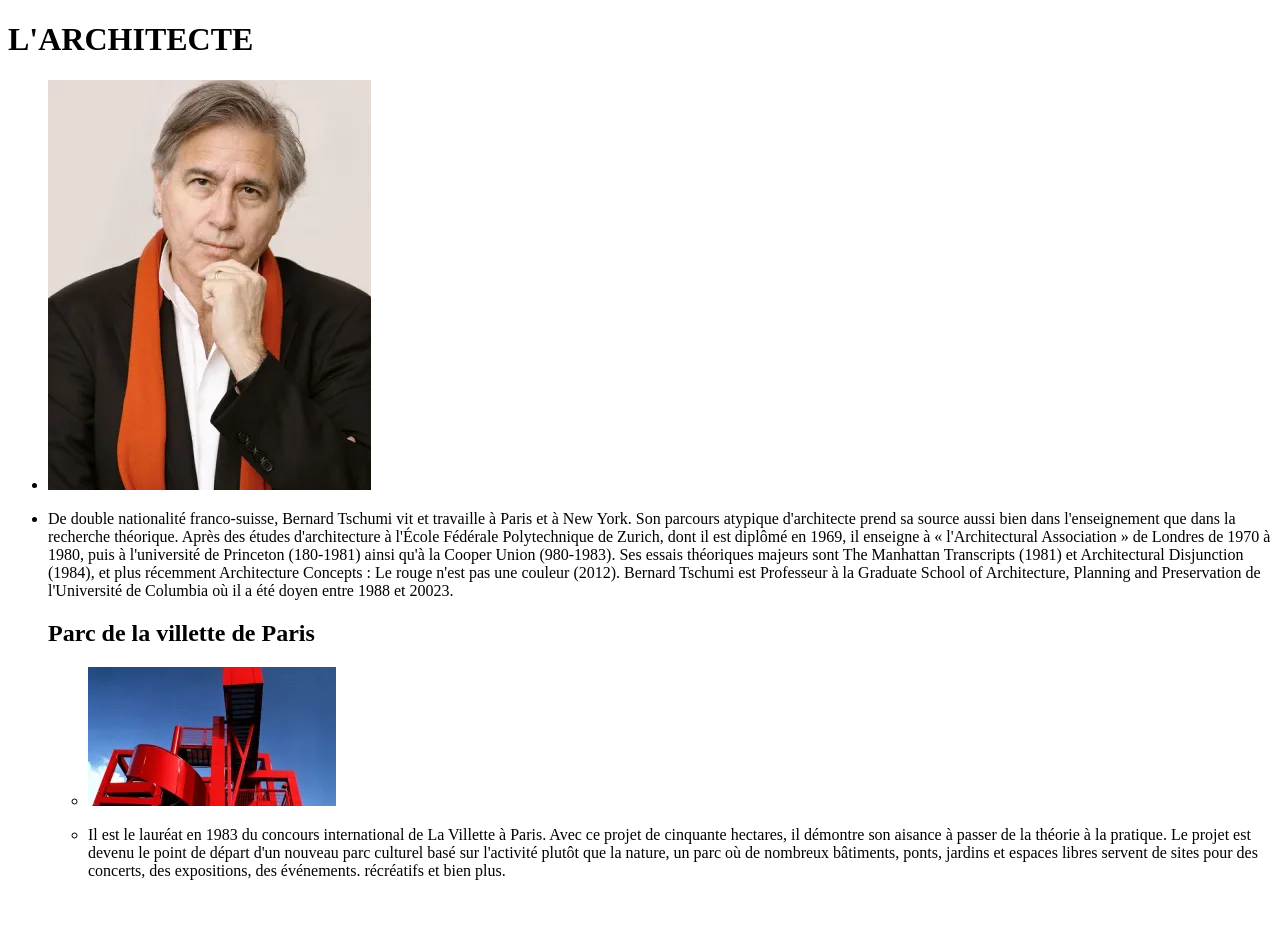
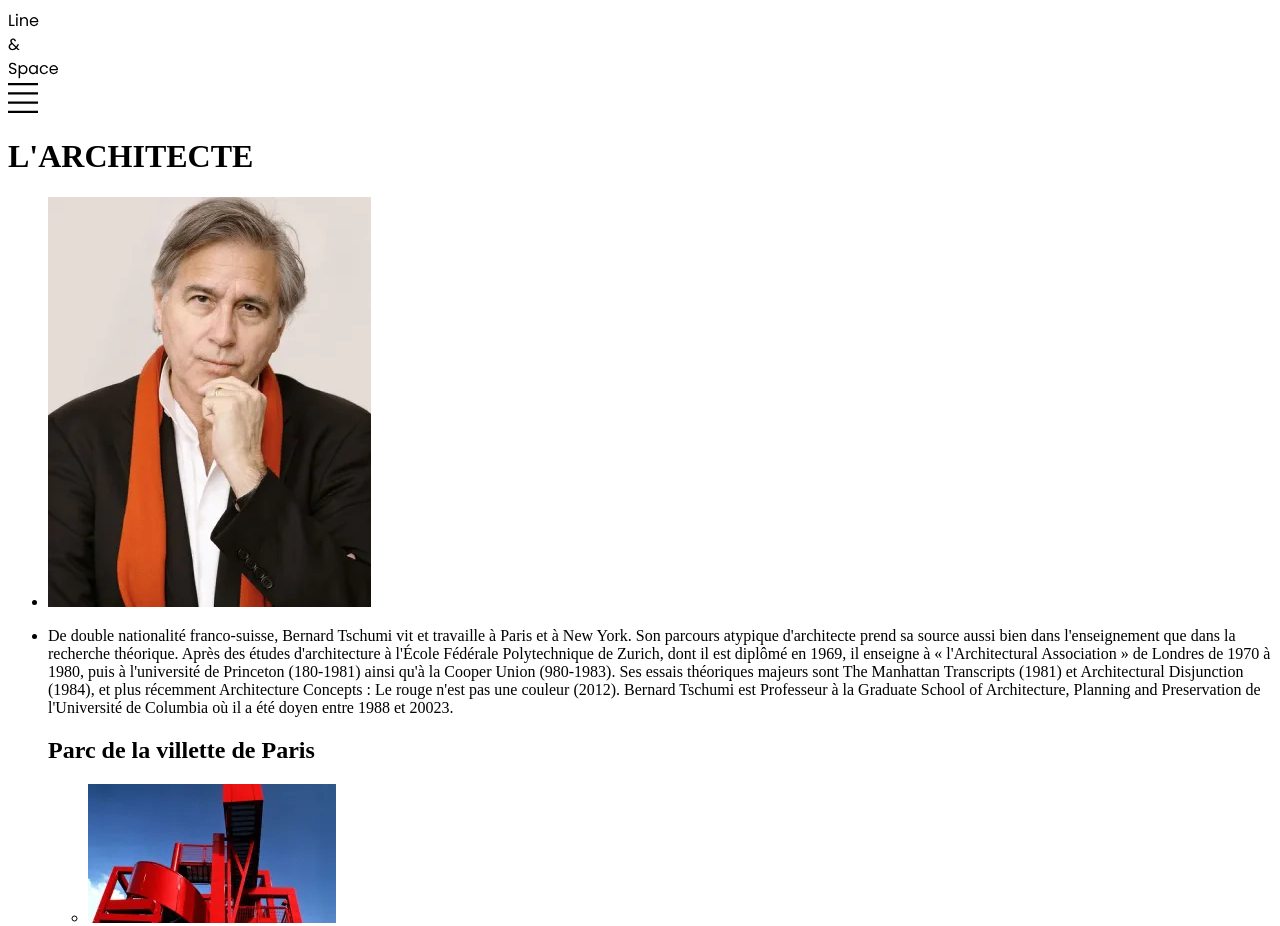
Before and after one commit to MMI-SAE-105/2023-sae-105-orly-chanella, a plain HTML site: page Architecte.html in a window 1280 px wide. Shown: the top 926 px of the page. Before the commit the page ends 896 px from the top, so only its background shows below. Drawn offline with Linux system fonts and the light colour scheme.

Commit message:
ajout du header dans tous les pages

```diff
--- a/Architecte.html
+++ b/Architecte.html
@@ -6,6 +6,16 @@
     <title>Architecte</title>
 </head>
 <body>
+    <header>
+        <div class="logo">
+            <img src="public/icones/logo.svg" alt="logo line & space">
+        </div>
+        <div class="menu-icon">
+            <a href="menu.html" class="menu-button">
+            <img src="public/icones/Vector.svg" alt="icone menu">
+            </a>
+        </div>
+        </header>
     <h1> L'ARCHITECTE</h1>
    <ul>
     <li>
--- a/src/css/components/accueil.css
+++ b/src/css/components/accueil.css
@@ -1,9 +1,3 @@
-body {
-    margin: 0;
-    padding: 0;
-    font-family: Arial, sans-serif;
-}
-
 header {
     background-color: #ffffff;
     padding: 10px;
@@ -12,28 +6,16 @@ header {
     align-items: center;
 }
 
-nav img {
-    max-width: 50px;
+.logo img {
+    max-width: 50px; /* Ajustez la taille du logo selon vos besoins */
     height: auto;
 }
 
-figcaption {
-    position: absolute;
-    top: 50%;
-    left: 50%;
-    transform: translate(-50%, -50%);
-    text-align: center;
-    color: white;
-    font-size: 24px;
+.menu-icon img {
+    max-width: 30px; /* Ajustez la taille de l'icône du menu selon vos besoins */
+    height: auto;
 }
 
-/* Styles spécifiques à la page d'accueil */
-h1 {
-    color: #333;
+.menu-icon {
+    text-decoration: none; /* Supprimer la soulignement par défaut du lien */
 }
-
-p {
-    color: #555;
-}
-
-/* Ajoutez d'autres styles spécifiques à la page d'accueil si nécessaire */
```
Also changed, not shown: Frise.html (+10 -0 lines), billeterie.html (+10 -0 lines), contact.html (+10 -0 lines), index.html (+9 -1 lines), menu.html (+10 -0 lines), oeuvre1.html (+10 -0 lines), oeuvre2.html (+10 -0 lines), oeuvre3.html (+10 -0 lines), oeuvre4.html (+10 -0 lines), oeuvre5.html (+10 -0 lines), oeuvre6.html (+10 -0 lines), oeuvre7.html (+10 -0 lines), oeuvre8.html (+10 -0 lines), oeuvres.html (+10 -0 lines).
